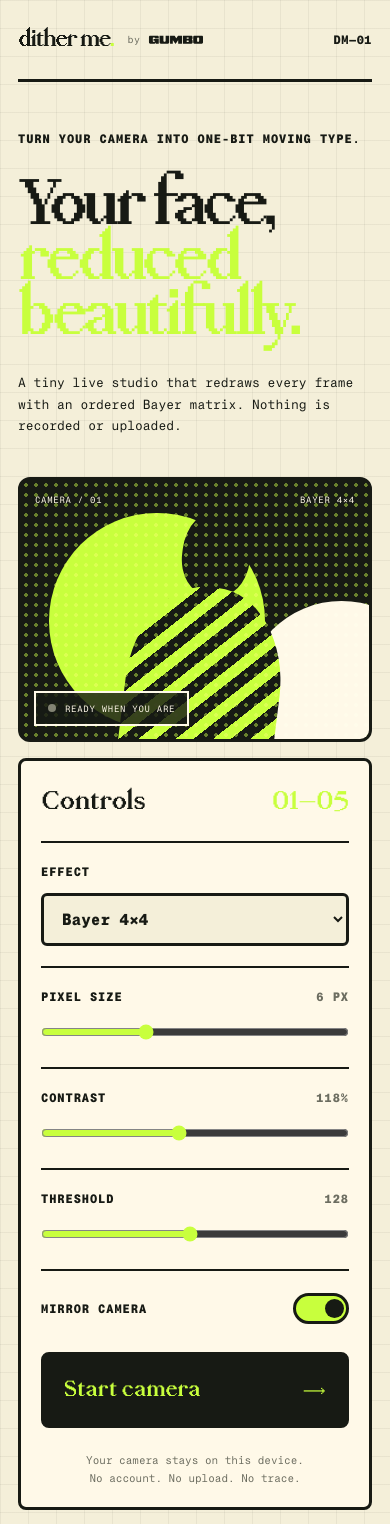
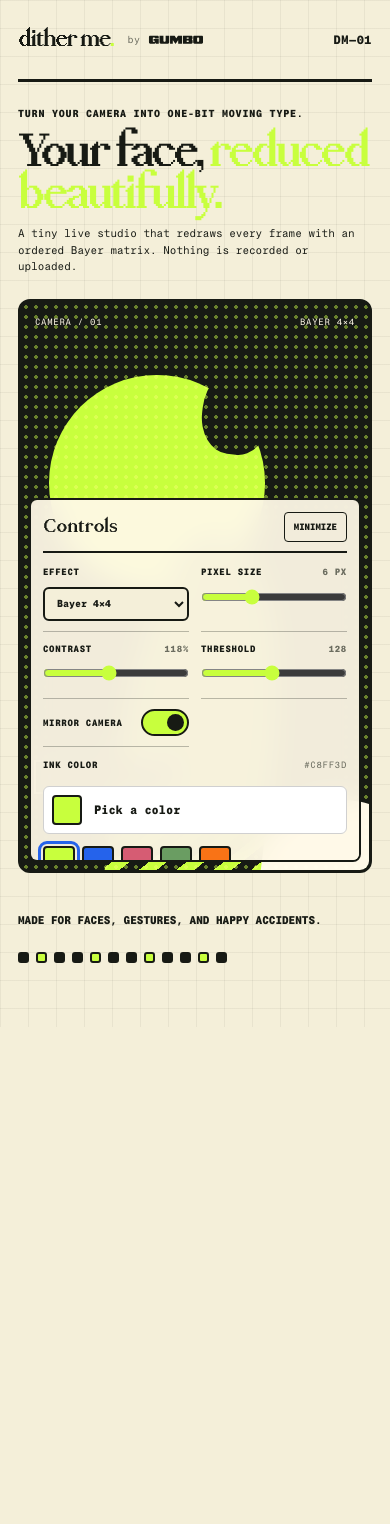
Before and after one commit to hellogumbo/ditherme, a Next.js app: page / in a window 390 px wide. Shown: the top 1524 px of the page. After the commit the page ends 1027 px from the top, so only its background shows below. Built offline with nearby package versions, Linux system fonts and the light colour scheme.

Commit message:
Make camera stage immersive and controls collapsible

```diff
--- a/app/globals.css
+++ b/app/globals.css
@@ -98,16 +98,17 @@ button, select, input { accent-color: var(--acid); }
 .edition { justify-self: end; }
 
 .intro {
-  padding: clamp(48px, 7vw, 108px) 0 clamp(36px, 5vw, 74px);
+  padding: clamp(28px, 3.3vw, 50px) 0 clamp(24px, 3vw, 42px);
   display: grid;
-  grid-template-columns: minmax(0, 1.5fr) minmax(280px, .5fr);
-  gap: 7vw;
-  align-items: end;
+  grid-template-columns: minmax(0, 1.65fr) minmax(280px, .55fr);
+  grid-template-areas: "eyebrow lede" "heading lede";
+  gap: 10px 7vw;
+  align-items: center;
 }
 
 .eyebrow {
-  grid-column: 1 / -1;
-  margin: 0 0 -4vw;
+  grid-area: eyebrow;
+  margin: 0;
   font-size: 12px;
   font-weight: 700;
   text-transform: uppercase;
@@ -115,10 +116,11 @@ button, select, input { accent-color: var(--acid); }
 }
 
 h1 {
+  grid-area: heading;
   margin: 0;
   font-family: "PP Mondwest", sans-serif;
-  font-size: clamp(58px, 9.2vw, 154px);
-  line-height: .73;
+  font-size: clamp(46px, 6.1vw, 96px);
+  line-height: .84;
   letter-spacing: -.06em;
   text-wrap: balance;
 }
@@ -126,6 +128,7 @@ h1 {
 h1 span { color: var(--acid); }
 
 .lede {
+  grid-area: lede;
   margin: 0;
   padding-bottom: 4px;
   max-width: 42ch;
@@ -134,15 +137,14 @@ h1 span { color: var(--acid); }
 }
 
 .studio {
-  display: grid;
-  grid-template-columns: minmax(0, 1fr) minmax(260px, 21vw) minmax(240px, 18vw);
-  gap: clamp(16px, 2vw, 32px);
-  align-items: start;
+  width: 100%;
 }
 
 .camera-card {
   position: relative;
-  aspect-ratio: 4 / 3;
+  width: 100%;
+  height: min(74vh, 840px);
+  min-height: 560px;
   overflow: hidden;
   border: 4px solid var(--ink);
   border-radius: 16px;
@@ -151,6 +153,8 @@ h1 span { color: var(--acid); }
 }
 
 .dither-canvas {
+  position: absolute;
+  inset: 0;
   display: block;
   width: 100%;
   height: 100%;
@@ -210,32 +214,50 @@ h1 span { color: var(--acid); }
 .live-chip i.active { background: var(--acid); box-shadow: 0 0 0 4px color-mix(in srgb, var(--acid) 20%, transparent); animation: pulse 1.6s steps(2) infinite; }
 
 .control-card {
-  position: sticky;
+  position: absolute;
+  z-index: 5;
   top: 22px;
-  padding: 26px;
-  border: 4px solid var(--ink);
+  right: 22px;
+  bottom: 22px;
+  width: min(370px, calc(100% - 44px));
+  padding: 20px;
+  border: 2px solid var(--ink);
   border-radius: 8px;
-  background: var(--paper);
+  overflow: auto;
+  background: color-mix(in srgb, var(--paper) 94%, transparent);
+  backdrop-filter: blur(14px);
+  transition: width 160ms ease, bottom 160ms ease;
+}
+
+.control-card.is-closed {
+  bottom: auto;
+  width: 220px;
+  padding: 13px 15px;
 }
 
 .control-heading {
   display: flex;
+  align-items: center;
   justify-content: space-between;
-  padding-bottom: 18px;
+  padding-bottom: 13px;
   border-bottom: 2px solid var(--ink);
   font-family: "PP Mondwest", sans-serif;
-  font-size: 28px;
+  font-size: 24px;
 }
 
-.control-heading strong { font-family: inherit; color: var(--acid); }
-.select-control, .range-control { display: block; padding: 20px 0; border-bottom: 2px solid var(--ink); }
+.control-card.is-closed .control-heading { padding-bottom: 0; border-bottom: 0; }
+.control-heading button { padding: 7px 9px; border: 1px solid var(--ink); border-radius: 4px; color: var(--ink); background: transparent; font-family: "PP Neue Montreal Mono", monospace; font-size: 9px; font-weight: 700; text-transform: uppercase; cursor: pointer; }
+.control-heading button:hover { color: var(--paper); background: var(--ink); }
+
+.control-body { padding-top: 2px; }
+.select-control, .range-control { display: block; padding: 14px 0; border-bottom: 1px solid color-mix(in srgb, var(--ink) 28%, transparent); }
 .select-control > span, .range-control > span, .toggle-control > span { display: flex; justify-content: space-between; font-size: 12px; font-weight: 700; text-transform: uppercase; letter-spacing: .08em; }
 
 select {
   width: 100%;
-  margin-top: 12px;
-  padding: 13px 14px;
-  border: 3px solid var(--ink);
+  margin-top: 10px;
+  padding: 10px 12px;
+  border: 2px solid var(--ink);
   border-radius: 6px;
   color: var(--ink);
   background: var(--cream);
@@ -243,20 +265,20 @@ select {
 }
 
 output { color: var(--muted); }
-input[type="range"] { width: 100%; margin: 18px 0 1px; cursor: ew-resize; }
-.toggle-control { position: relative; display: grid; grid-template-columns: 1fr 56px; align-items: center; padding: 22px 0; cursor: pointer; }
+input[type="range"] { width: 100%; margin: 14px 0 0; cursor: ew-resize; }
+.toggle-control { position: relative; display: grid; grid-template-columns: 1fr 48px; align-items: center; padding: 15px 0; border-bottom: 1px solid color-mix(in srgb, var(--ink) 28%, transparent); cursor: pointer; }
 .toggle-control input { position: absolute; opacity: 0; }
-.toggle-control i { position: relative; width: 56px; height: 31px; border: 3px solid var(--ink); border-radius: 99px; background: var(--cream); transition: background 140ms ease; }
-.toggle-control i::after { content: ""; position: absolute; top: 3px; left: 4px; width: 19px; height: 19px; border-radius: 50%; background: var(--ink); transition: transform 140ms ease; }
+.toggle-control i { position: relative; width: 48px; height: 27px; border: 2px solid var(--ink); border-radius: 99px; background: var(--cream); transition: background 140ms ease; }
+.toggle-control i::after { content: ""; position: absolute; top: 3px; left: 4px; width: 17px; height: 17px; border-radius: 50%; background: var(--ink); transition: transform 140ms ease; }
 .toggle-control input:checked + i { background: var(--acid); }
-.toggle-control input:checked + i::after { transform: translateX(25px); }
+.toggle-control input:checked + i::after { transform: translateX(20px); }
 
 .camera-button {
   width: 100%;
-  min-height: 76px;
-  margin-top: 6px;
-  padding: 0 20px;
-  border: 3px solid var(--ink);
+  min-height: 52px;
+  margin-top: 14px;
+  padding: 0 16px;
+  border: 2px solid var(--ink);
   border-radius: 8px;
   display: flex;
   justify-content: space-between;
@@ -264,7 +286,7 @@ input[type="range"] { width: 100%; margin: 18px 0 1px; cursor: ew-resize; }
   color: var(--acid);
   background: var(--ink);
   font-family: "PP Mondwest", sans-serif;
-  font-size: 24px;
+  font-size: 20px;
   cursor: pointer;
   transition: background 130ms ease, color 130ms ease;
 }
@@ -273,20 +295,9 @@ input[type="range"] { width: 100%; margin: 18px 0 1px; cursor: ew-resize; }
 .camera-button:disabled { opacity: .58; cursor: wait; }
 .camera-button b { font-family: inherit; font-size: 31px; }
 
-.privacy { margin: 24px 0 0; color: var(--muted); text-align: center; font-size: 11px; line-height: 1.6; }
+.privacy { margin: 12px 0 0; color: var(--muted); text-align: center; font-size: 9px; line-height: 1.5; }
 
-.creative-card {
-  border-color: var(--gumbo-blue);
-  background: #fafafa;
-}
-
-.creative-card .control-heading {
-  border-color: #e8e8e8;
-  font-size: 24px;
-}
-
-.creative-card .control-heading strong { color: var(--gumbo-blue); }
-.color-control, .capture-control { padding: 22px 0; border-bottom: 1px solid #e8e8e8; }
+.color-control, .capture-control { padding: 15px 0; border-bottom: 1px solid #e8e8e8; }
 .capture-control { border-bottom: 0; padding-bottom: 0; }
 .control-label { display: flex; justify-content: space-between; gap: 12px; margin-bottom: 14px; font-size: 12px; font-weight: 700; text-transform: uppercase; letter-spacing: .08em; }
 .control-label output { font-weight: 400; }
@@ -313,19 +324,6 @@ input[type="range"] { width: 100%; margin: 18px 0 1px; cursor: ew-resize; }
 .swatches button { aspect-ratio: 1; min-width: 0; border: 2px solid var(--ink); border-radius: 4px; cursor: pointer; }
 .swatches button.selected { outline: 3px solid var(--gumbo-blue); outline-offset: 2px; }
 
-.capture-empty {
-  aspect-ratio: 4 / 3;
-  border: 1px solid #d0d0d0;
-  border-radius: 6px;
-  display: grid;
-  place-content: center;
-  justify-items: center;
-  gap: 8px;
-  color: #727272;
-  background: #f3f3f3;
-  text-align: center;
-}
-.capture-empty p { max-width: 18ch; margin: 0; font-size: 10px; line-height: 1.5; }
 .capture-button, .download-button, .retake-button {
   width: 100%;
   min-height: 50px;
@@ -337,13 +335,13 @@ input[type="range"] { width: 100%; margin: 18px 0 1px; cursor: ew-resize; }
   font-weight: 700;
   text-decoration: none;
 }
-.capture-button, .download-button { margin-top: 12px; border: 1px solid var(--gumbo-blue); color: white; background: var(--gumbo-blue); cursor: pointer; }
+.capture-button, .download-button { margin-top: 0; border: 1px solid var(--gumbo-blue); color: white; background: var(--gumbo-blue); cursor: pointer; }
 .capture-button:hover:not(:disabled), .download-button:hover { background: var(--gumbo-blue-dark); }
 .capture-button:disabled { border-color: #b9b9b9; color: #727272; background: #e8e8e8; cursor: not-allowed; }
 .download-button span { display: flex; align-items: center; gap: 9px; }
 .retake-button { min-height: 40px; margin-top: 8px; border: 1px solid var(--ink); color: var(--ink); background: transparent; cursor: pointer; }
 .retake-button:hover { background: #f3f3f3; }
-.capture-result img { display: block; width: 100%; aspect-ratio: 4 / 3; border: 1px solid #d0d0d0; border-radius: 6px; object-fit: cover; image-rendering: pixelated; background: var(--ink); }
+.capture-result img { display: block; width: 100%; max-height: 170px; aspect-ratio: 4 / 3; border: 1px solid #d0d0d0; border-radius: 6px; object-fit: cover; image-rendering: pixelated; background: var(--ink); }
 
 footer { min-height: 130px; display: flex; align-items: center; justify-content: space-between; gap: 24px; font-size: 11px; font-weight: 700; text-transform: uppercase; }
 .pixel-row { display: flex; gap: 7px; }
@@ -354,31 +352,54 @@ footer { min-height: 130px; display: flex; align-items: center; justify-content:
 
 @keyframes pulse { 50% { opacity: .45; } }
 
-@media (max-width: 1180px) {
-  .studio { grid-template-columns: minmax(0, 1fr) minmax(290px, 32vw); }
-  .camera-card { grid-row: span 2; }
-  .creative-card { position: static; }
-}
-
 @media (max-width: 900px) {
-  .intro { grid-template-columns: 1fr; gap: 30px; }
-  .eyebrow { margin-bottom: 0; }
+  .intro { grid-template-columns: 1fr; grid-template-areas: "eyebrow" "heading" "lede"; gap: 10px; }
   .lede { max-width: 58ch; }
-  .studio { grid-template-columns: 1fr; }
-  .camera-card { grid-row: auto; }
-  .control-card { position: static; }
 }
 
 @media (max-width: 600px) {
   .app-shell { padding: 0 18px 24px; background-size: 28px 28px; }
   .masthead { grid-template-columns: 1fr auto; }
   .masthead p { display: none; }
-  .intro { padding-top: 48px; }
-  h1 { font-size: clamp(54px, 18vw, 90px); line-height: .78; }
-  .camera-card { border-width: 3px; border-radius: 12px; }
+  .intro { padding: 24px 0 20px; }
+  .eyebrow { font-size: 10px; }
+  h1 { font-size: clamp(40px, 13vw, 64px); line-height: .83; }
+  .lede { font-size: 11px; line-height: 1.5; }
+  .camera-card { height: 68svh; min-height: 480px; border-width: 3px; border-radius: 12px; }
   .preview-topline { left: 14px; right: 14px; top: 13px; font-size: 9px; }
-  .live-chip { left: 13px; bottom: 13px; font-size: 9px; }
-  .control-card { padding: 20px; border-width: 3px; border-radius: 8px; }
+  .live-chip { left: 13px; bottom: 76px; font-size: 8px; }
+  .control-card,
+  .control-card.is-closed {
+    top: auto;
+    right: 8px;
+    bottom: 8px;
+    left: 8px;
+    width: auto;
+    max-height: 64%;
+    padding: 12px;
+    border-width: 2px;
+    border-radius: 8px;
+  }
+  .control-heading { padding-bottom: 9px; font-size: 20px; }
+  .control-card.is-closed .control-heading { padding-bottom: 0; }
+  .panel-fields { display: grid; grid-template-columns: repeat(2, minmax(0, 1fr)); column-gap: 12px; }
+  .select-control, .range-control { padding: 10px 0; }
+  .select-control > span, .range-control > span, .toggle-control > span, .control-label { font-size: 9px; }
+  select { margin-top: 8px; padding: 8px; font-size: 10px; }
+  input[type="range"] { margin-top: 10px; }
+  .toggle-control { padding: 10px 0; }
+  .color-control { grid-column: 1 / -1; padding: 11px 0; }
+  .color-well { min-height: 44px; grid-template-columns: 30px 1fr; }
+  .color-well > span { width: 30px; height: 30px; }
+  .swatches { grid-template-columns: repeat(5, 32px); }
+  .swatches button { width: 32px; }
+  .panel-actions { display: grid; grid-template-columns: 1fr 1fr; gap: 10px; align-items: start; }
+  .camera-button { min-height: 48px; margin-top: 0; font-size: 17px; }
+  .capture-control { padding: 0; border: 0; }
+  .capture-button, .download-button { min-height: 48px; font-size: 10px; }
+  .privacy { grid-column: 1 / -1; margin-top: 0; }
+  .capture-result img { display: none; }
+  .retake-button { min-height: 36px; font-size: 9px; }
   footer { align-items: flex-start; flex-direction: column; justify-content: center; }
 }
 
--- a/app/page.tsx
+++ b/app/page.tsx
@@ -115,6 +115,7 @@ export default function Home() {
   const [mirrored, setMirrored] = useState(true);
   const [accentColor, setAccentColor] = useState("#c8ff3d");
   const [captureUrl, setCaptureUrl] = useState<string | null>(null);
+  const [controlsOpen, setControlsOpen] = useState(true);
 
   const stopCamera = useCallback(() => {
     if (frameRef.current !== null) cancelAnimationFrame(frameRef.current);
@@ -213,7 +214,7 @@ export default function Home() {
 
       <section className="intro" id="top">
         <p className="eyebrow">Turn your camera into one-bit moving type.</p>
-        <h1>Your face,<br /><span>reduced beautifully.</span></h1>
+        <h1>Your face, <span>reduced beautifully.</span></h1>
         <p className="lede">A tiny live studio that redraws every frame with an ordered Bayer matrix. Nothing is recorded or uploaded.</p>
       </section>
 
@@ -238,19 +239,21 @@ export default function Home() {
             <i className={cameraState === "live" ? "active" : ""} />
             {message}
           </div>
+
+          <aside className={`control-card overlay-controls${controlsOpen ? " is-open" : " is-closed"}`} aria-label="Camera and dither controls">
+            <div className="control-heading">
+              <span>Controls</span>
+              <button type="button" onClick={() => setControlsOpen((open) => !open)} aria-expanded={controlsOpen}>
+                {controlsOpen ? "Minimize" : "Open controls"}
+              </button>
             </div>
 
-        <aside className="control-card" aria-label="Dither controls">
-          <div className="control-heading">
-            <span>Controls</span>
-            <strong>01—05</strong>
-          </div>
-
+            {controlsOpen && (
+              <div className="control-body">
+                <div className="panel-fields">
                   <label className="select-control">
                     <span>Effect</span>
-            <select aria-label="Dither effect" defaultValue="bayer">
-              <option value="bayer">Bayer 4×4</option>
-            </select>
+                    <select aria-label="Dither effect" defaultValue="bayer"><option value="bayer">Bayer 4×4</option></select>
                   </label>
 
                   <label className="range-control">
@@ -274,25 +277,6 @@ export default function Home() {
                     <i aria-hidden="true" />
                   </label>
 
-          <button
-            className="camera-button"
-            type="button"
-            onClick={cameraState === "live" ? stopCamera : startCamera}
-            disabled={cameraState === "requesting"}
-          >
-            <span>{cameraState === "live" ? "Stop camera" : cameraState === "requesting" ? "Starting…" : "Start camera"}</span>
-            <b aria-hidden="true">→</b>
-          </button>
-
-          <p className="privacy">Your camera stays on this device.<br />No account. No upload. No trace.</p>
-        </aside>
-
-        <aside className="control-card creative-card" aria-label="Color and export controls">
-          <div className="control-heading">
-            <span>Make it yours</span>
-            <strong>06—07</strong>
-          </div>
-
                   <div className="color-control">
                     <div className="control-label"><span>Ink color</span><output>{accentColor.toUpperCase()}</output></div>
                     <label className="color-well">
@@ -302,40 +286,35 @@ export default function Home() {
                     </label>
                     <div className="swatches" aria-label="Color presets">
                       {COLOR_PRESETS.map((color) => (
-                <button
-                  key={color}
-                  type="button"
-                  className={color === accentColor ? "selected" : ""}
-                  style={{ backgroundColor: color }}
-                  aria-label={`Use ${color}`}
-                  aria-pressed={color === accentColor}
-                  onClick={() => setAccentColor(color)}
-                />
+                        <button key={color} type="button" className={color === accentColor ? "selected" : ""} style={{ backgroundColor: color }} aria-label={`Use ${color}`} aria-pressed={color === accentColor} onClick={() => setAccentColor(color)} />
                       ))}
                     </div>
                   </div>
+                </div>
+
+                <div className="panel-actions">
+                  <button className="camera-button" type="button" onClick={cameraState === "live" ? stopCamera : startCamera} disabled={cameraState === "requesting"}>
+                    <span>{cameraState === "live" ? "Stop camera" : cameraState === "requesting" ? "Starting…" : "Start camera"}</span>
+                  </button>
 
                   <div className="capture-control">
-            <div className="control-label"><span>Still frame</span><output>PNG</output></div>
                     {captureUrl ? (
                       <div className="capture-result">
                         {/* eslint-disable-next-line @next/next/no-img-element */}
                         <img src={captureUrl} alt="Your captured dithered photo" />
-                <a className="download-button" href={captureUrl} download={`dither-me-${Date.now()}.png`}>
-                  <span><DownloadIcon /> Download image</span>
-                </a>
+                        <a className="download-button" href={captureUrl} download={`dither-me-${Date.now()}.png`}><span><DownloadIcon /> Download image</span></a>
                         <button className="retake-button" type="button" onClick={capturePhoto}>Capture another</button>
                       </div>
                     ) : (
-              <>
-                <div className="capture-empty"><CameraIcon /><p>Your processed frame will appear here.</p></div>
-                <button className="capture-button" type="button" onClick={capturePhoto} disabled={cameraState !== "live"}>
-                  <CameraIcon /> Capture photo
-                </button>
-              </>
+                      <button className="capture-button" type="button" onClick={capturePhoto} disabled={cameraState !== "live"}><CameraIcon /> Capture photo</button>
                     )}
                   </div>
+                  <p className="privacy">Private by default. Nothing leaves this device.</p>
+                </div>
+              </div>
+            )}
           </aside>
+        </div>
       </section>
 
       <footer>
```
Lines whose indentation alone changed are shown as unchanged.
